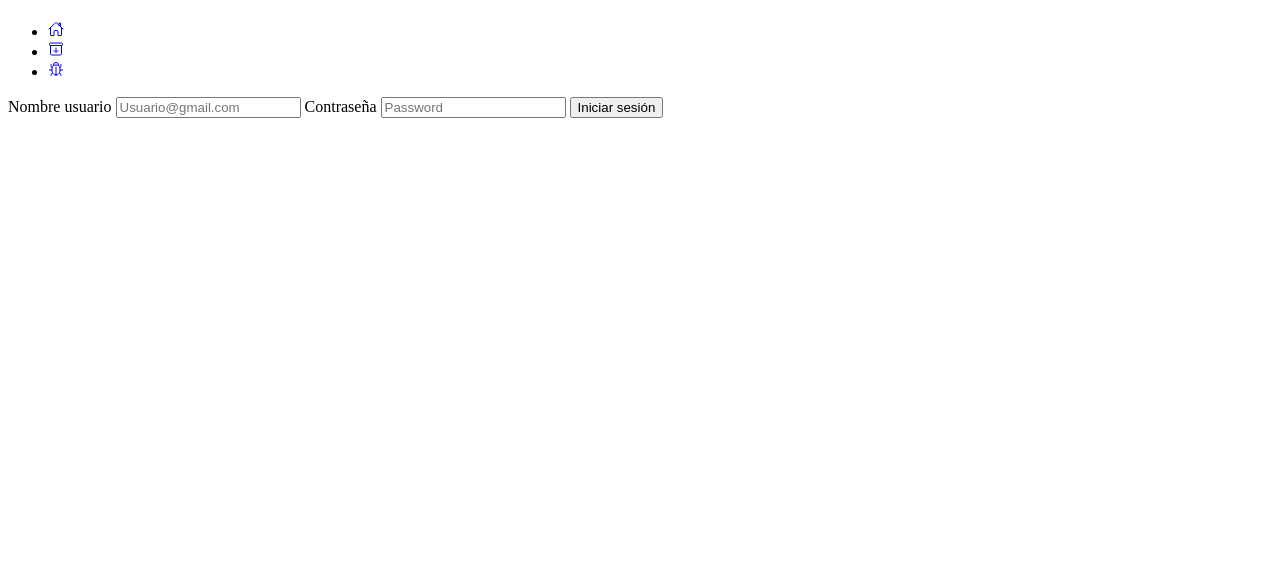
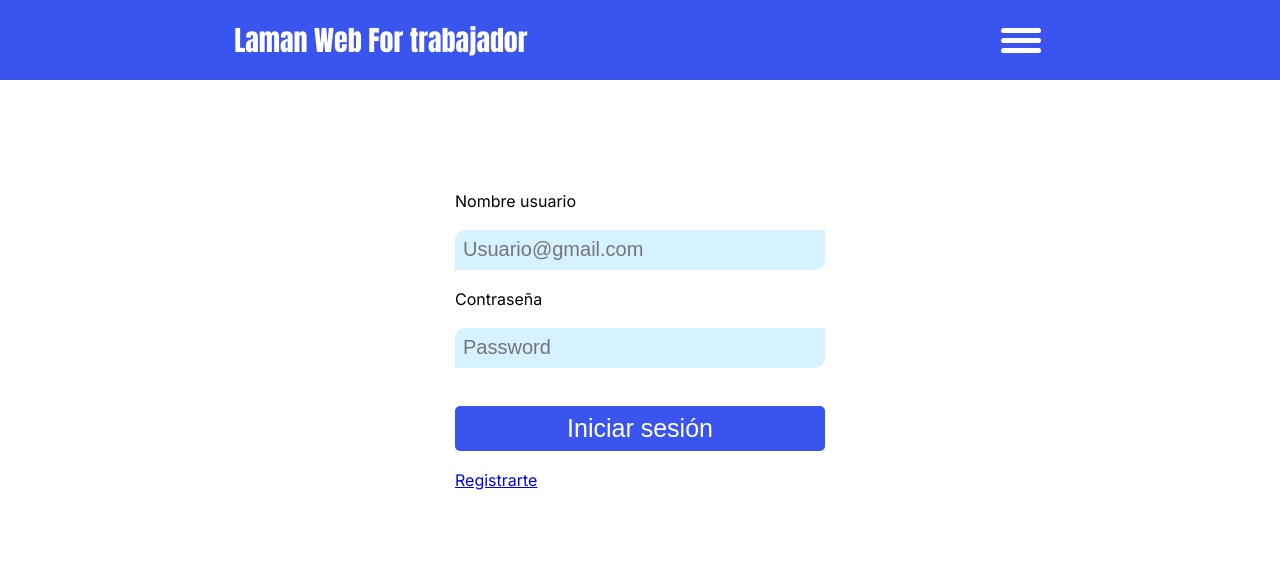
Before and after one commit to LamanWebStudio/inventario, a plain HTML site: page index.html in a window 1280 px wide. Drawn offline with nearby package versions, Linux system fonts and the light colour scheme.

Commit message:
se agregaron nuevas funciones y estilos

```diff
--- a/index.html
+++ b/index.html
@@ -1,35 +1,40 @@
 <!DOCTYPE html>
-<html lang="en">
+<html lang="es">
 <head>
     <meta charset="UTF-8">
     <meta name="viewport" content="width=device-width, initial-scale=1.0">
+    <link rel="stylesheet" href="styles.css">
+    <link rel="preconnect" href="https://fonts.googleapis.com">
+    <link rel="preconnect" href="https://fonts.gstatic.com" crossorigin>
+    <link href="https://fonts.googleapis.com/css2?family=Anton&family=Inter:ital,opsz,wght@0,14..32,100..900;1,14..32,100..900&display=swap" rel="stylesheet">
     <title>Document</title>
 </head>
 <body>
-    <header>
-        <h1></h1>
-        <div>
-            <span></span>
-            <span></span>
-            <span></span>
+    <header class="menu">
+        <h1>Laman Web For trabajador</h1>
+        <div class="burger-boton">
+            <span class="bar"></span>
+            <span class="bar"></span>
+            <span class="bar"></span>
         </div>
-        <nav>
+        <nav class="nav-oculto">
+            <h2>Servicios</h2>
             <ul>
                 <li>
-                    <a href="#"><ion-icon name="home-outline"></ion-icon></a>
+                    <a href="#"><ion-icon name="home-outline"></ion-icon> Inicio</a>
                 </li>
                 <li>
-                    <a href="#"><ion-icon name="archive-outline"></ion-icon></a>
+                    <a href="#"><ion-icon name="archive-outline"></ion-icon> Registrarme</a>
                 </li>
                 <li>
-                    <a href="#"><ion-icon name="bug-outline"></ion-icon></a>
+                    <a href="#"><ion-icon name="bug-outline"></ion-icon> Informar errores</a>
                 </li>
             </ul>
         </nav>
     </header>
     <main>
-        <section>
-            <form action="">
+        <section class="contnedor-login">
+            <form class="login" action="">
                 <label for="email">Nombre usuario</label>
                 <input type="email" id="email" name="email" placeholder="Usuario@gmail.com" required>
 
@@ -37,6 +42,7 @@
                 <input type="password" id="password" name="password" placeholder="Password" required>
 
                 <button type="submit">Iniciar sesión</button>
+                <a href="#">Registrarte</a>
             </form>
 
         </section>
--- a/script.js
+++ b/script.js
@@ -0,0 +1,15 @@
+const botonMenu = document.querySelector(".burger-boton");
+const abrirMenu = document.querySelector(".nav-oculto")
+
+botonMenu.addEventListener("click", (e) => {
+    e.stopPropagation()
+    abrirMenu.classList.toggle("visible");
+    botonMenu.classList.toggle("btBurger");
+});
+
+document.addEventListener("click", (e) =>{
+    if (!abrirMenu.contains(e.target) && !botonMenu.contains(e.target)){
+        abrirMenu.classList.remove("visible");
+        botonMenu.classList.remove("btBurger");
+    }
+});
--- a/styles.css
+++ b/styles.css
@@ -0,0 +1,147 @@
+*{
+    margin: 0;
+    padding: 0;
+    box-sizing: border-box;
+}
+
+body{
+    padding-top: 5rem;
+    font-family: "Inter", sans-serif;
+}
+
+:root{
+    --color-menu:rgb(58, 85, 239);
+    --color-text-menu:white;
+    --color-nav:rgb(38, 38, 193);
+    --input-color:rgba(210, 240, 255, 0.895);
+    --text-color:black;
+
+}
+
+.menu{
+    display: flex;
+    justify-content: space-around;
+    align-items: center;
+    background: var(--color-menu);
+    width: 100%;
+    color: var(--color-text-menu);
+    height:5rem;
+    top: 0;
+    position: fixed;
+}
+
+.menu h1{
+    font-weight: 300;
+    font-size: 3.5dvh;
+    font-family: "Anton", sans-serif;
+}
+
+.menu .burger-boton{
+    display: flex;
+    justify-content: center;
+    align-items: center;
+    flex-direction: column;
+    height: 50px;
+    width: 50px;
+    gap: 5px;
+}
+
+.menu .burger-boton .bar{
+    background: var(--color-text-menu);
+    padding: 5;
+    width: 80%;
+    height: 5px;
+    border-radius: 5px;
+    transition: all .3s ease-in-out;
+}
+
+.burger-boton.btBurger  .bar:nth-last-child(1){
+    transform: translateY(-11px) rotate(-45deg);
+}
+
+.burger-boton.btBurger .bar:nth-last-child(2){
+    opacity: 0;
+}
+
+.burger-boton.btBurger  .bar:nth-last-child(3){
+    transform: translateY(11px) rotate(45deg);
+}
+
+.menu .nav-oculto{
+    position: fixed;
+    width: 70%;
+    left: -100%;
+    top: 0px;
+    background: var(--color-nav);
+    height: 100dvh;
+    opacity: 0;
+    padding: 20px;
+    transition: all .3s ease-in-out;
+}
+
+.nav-oculto h2{
+    font-size: 40px;
+    margin-bottom: 20px;
+    font-family: "Anton", sans-serif;
+    font-weight: 400;
+}
+
+.nav-oculto a{
+    color: var(--color-text-menu);
+    font-size: 30px;
+    text-decoration: none;
+}
+
+.nav-oculto li{
+    list-style: none;
+}
+
+.nav-oculto.visible{
+    opacity: 1;
+    left: 0;
+    box-shadow: 0 0 0 100vh rgba(0, 0, 0, 0.528);
+}
+
+.contnedor-login{
+    height: 100dvh;
+    display: flex;
+    justify-content: center;
+    padding: 20px 0;
+}
+
+.contnedor-login .login{
+    display: flex;
+    justify-content:center;
+    width: 50dvh;
+    height: 60dvh;
+    padding: 20px 15px;
+    background: white;
+    flex-wrap: wrap;
+    flex-direction: column;
+    gap: 19px;
+}
+
+.login input{
+    height: 40px;
+    border: none;
+    padding: 0 8px;
+    font-size: 20px;
+    background: var(--input-color);
+    color: var(--text-color);
+    border-radius: 10px 0 10px 0;
+}
+
+input:focus{
+    outline: none;
+    border-bottom: 2px solid rgb(0, 0, 0);
+}
+
+.login button{
+    background-color: var(--color-menu);
+    color: var(--color-text-menu);
+    font-size: 25px;
+    height: 45px;
+    border-radius: 5px;
+    border: none;
+    margin-top: 19px;
+}
```
